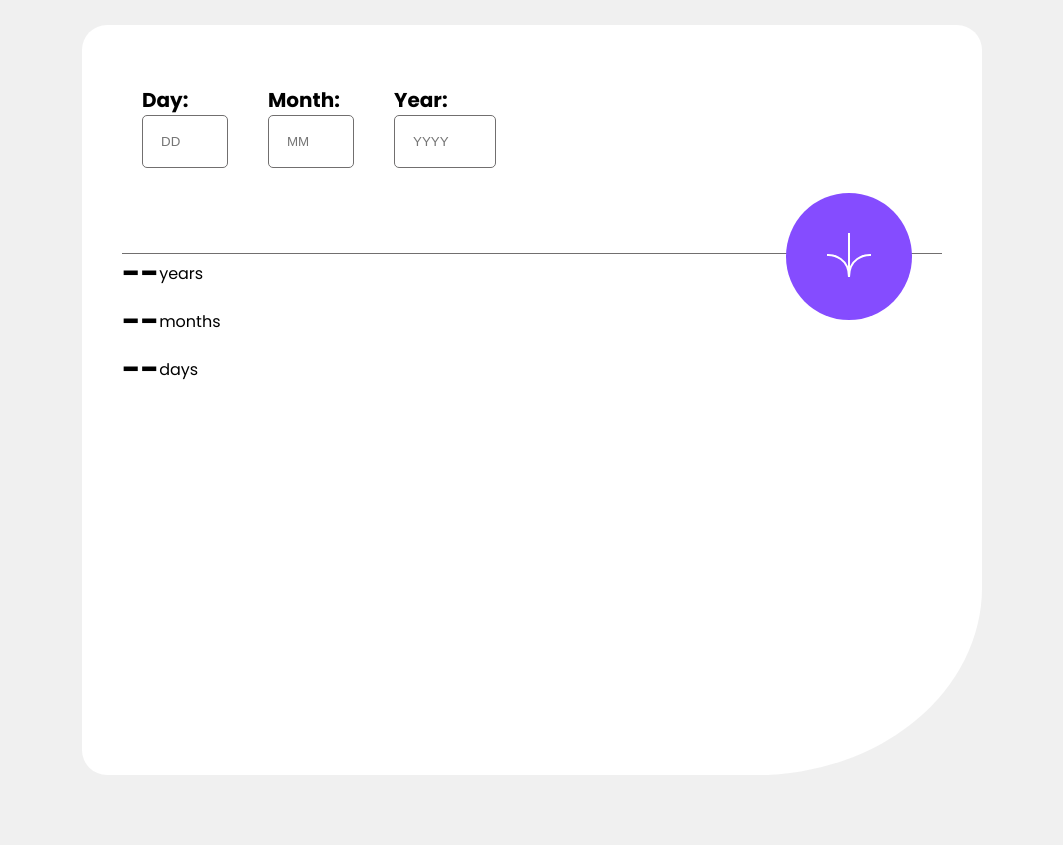
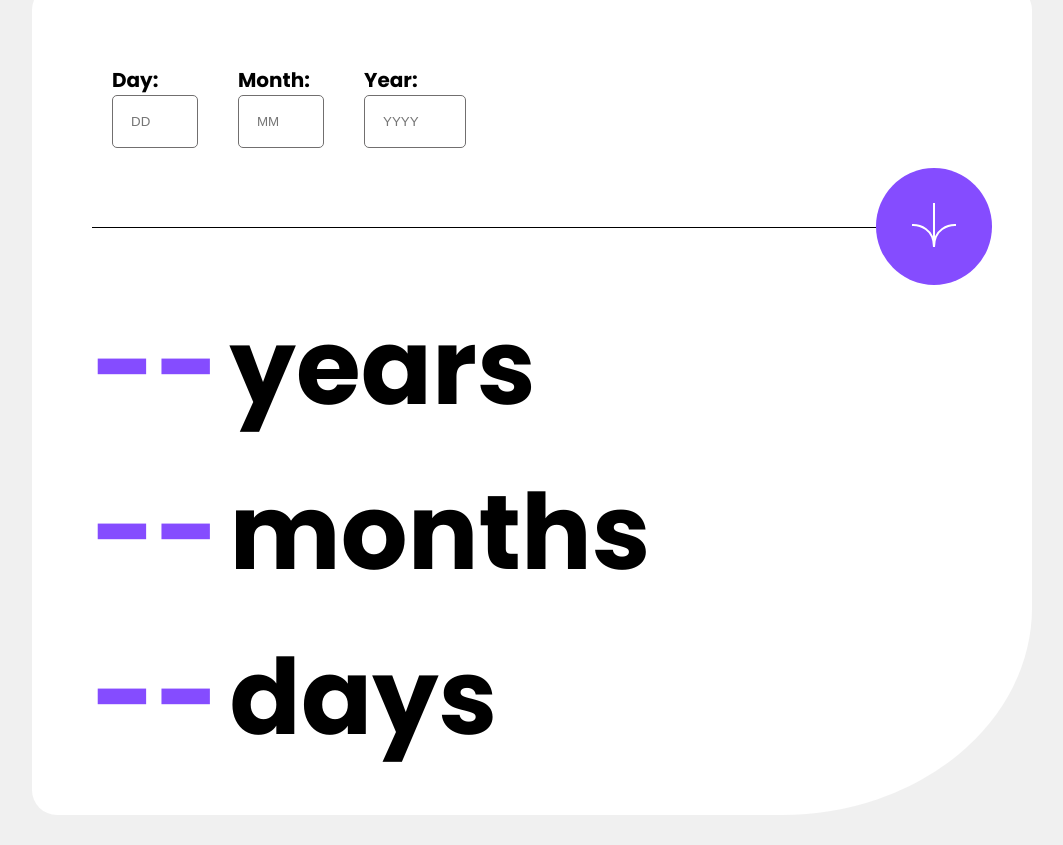
Before and after one commit to kasimugur/age-culculator-app, a React (Vite) app: page / in a window 1280 px wide. Shown: the whole page, without its empty margins (108-1171 px from the left). Before the commit the page ends 800 px from the top, so only its background shows below. Built offline with nearby package versions, Linux system fonts and the light colour scheme.

Commit message:
box scss updated

```diff
--- a/src/App.jsx
+++ b/src/App.jsx
@@ -145,6 +145,7 @@ function App() {
 
           </div>
           <div className="line">
+            <span></span>
              <button onClick={updatedToday} >{iconArrow}</button>
              </div>
           <div className="card">
--- a/src/style.scss
+++ b/src/style.scss
@@ -30,16 +30,18 @@ $FontSizeIput: 32px;
 
   .app {
     background-color: $White;
-    width: 900px;
+    width: 1000px;
     padding: 40px;
-    height: 750px;
+    height: 830px;
     border-radius: 25px 25px 25% 25px;
     // flex-wrap: wrap;
 
     .container-fluid {
+      margin: 20px;
+      width: 900px;
+      height: 800px;
       display: flex;
       flex-direction: column;
-      flex-wrap: wrap;
 
       .header {
 
@@ -74,21 +76,19 @@ $FontSizeIput: 32px;
 
       .line {
         display: flex;
-        padding: 30px;
-        border-bottom: 1px solid $SmokeyGrey;
-        flex-direction: row-reverse;
-        position: relative;
-        top: 5px;
+
+        span {
+          height: 60px;
+          width: 100%;
+          border-bottom: 1px solid ;
+        }
+
         button {
-          position: absolute;
-          // text-align: center;
-          top: 0;
-          left:auto;
-          // flex: 1;
+          order: 1;
           border: none;
           background-color: $Purple;
-          border-radius:50% ;
-          padding: 40px;
+          border-radius: 50%;
+          padding: 35px;
 
           &:hover {
             background-color: $OffBlack;
@@ -99,9 +99,30 @@ $FontSizeIput: 32px;
       }
 
       .card {
+        width: 100%;
+        display: flex;
+        flex-direction: column;
+        justify-content: center;
+
         .box {
           display: flex;
           align-items: center;
+          font-size: 50px;
+          gap: 10px;
+          align-content: center;
+
+          h1 {
+            font-weight: bold;
+            font-size: 110px;
+            color: $Purple;
+          }
+
+          span {
+            font: optional;
+            font-weight: bold;
+            font-size: 105px;
+
+          }
         }
       }
     }
```
